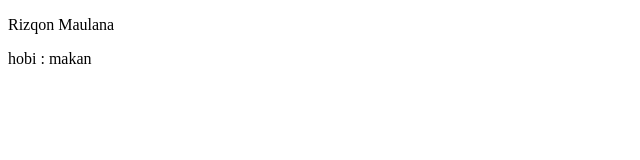
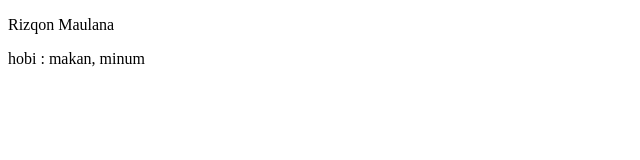
Before and after one commit to rizqonmaulana/belajargit-potdev, a plain HTML site: page index.html in a window 1280 px wide. Shown: the full height of the page, 0-640 px from the left. Drawn offline with Linux system fonts and the light colour scheme.

Commit message:
add more hobby

```diff
--- a/index.html
+++ b/index.html
@@ -8,6 +8,6 @@
   </head>
   <body>
     <p>Rizqon Maulana</p>
-    <p>hobi : makan</p>
+    <p>hobi : makan, minum</p>
   </body>
 </html>
```
